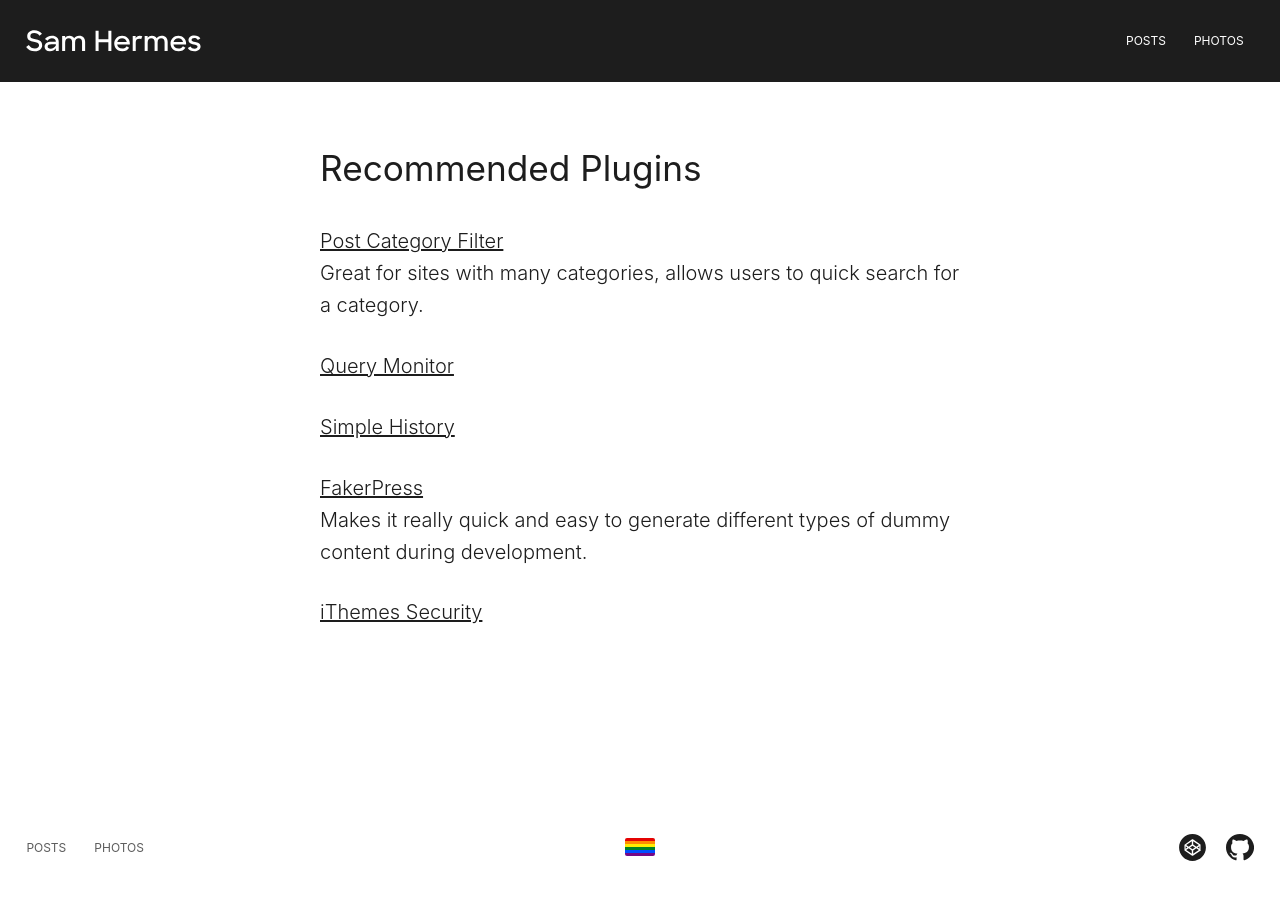
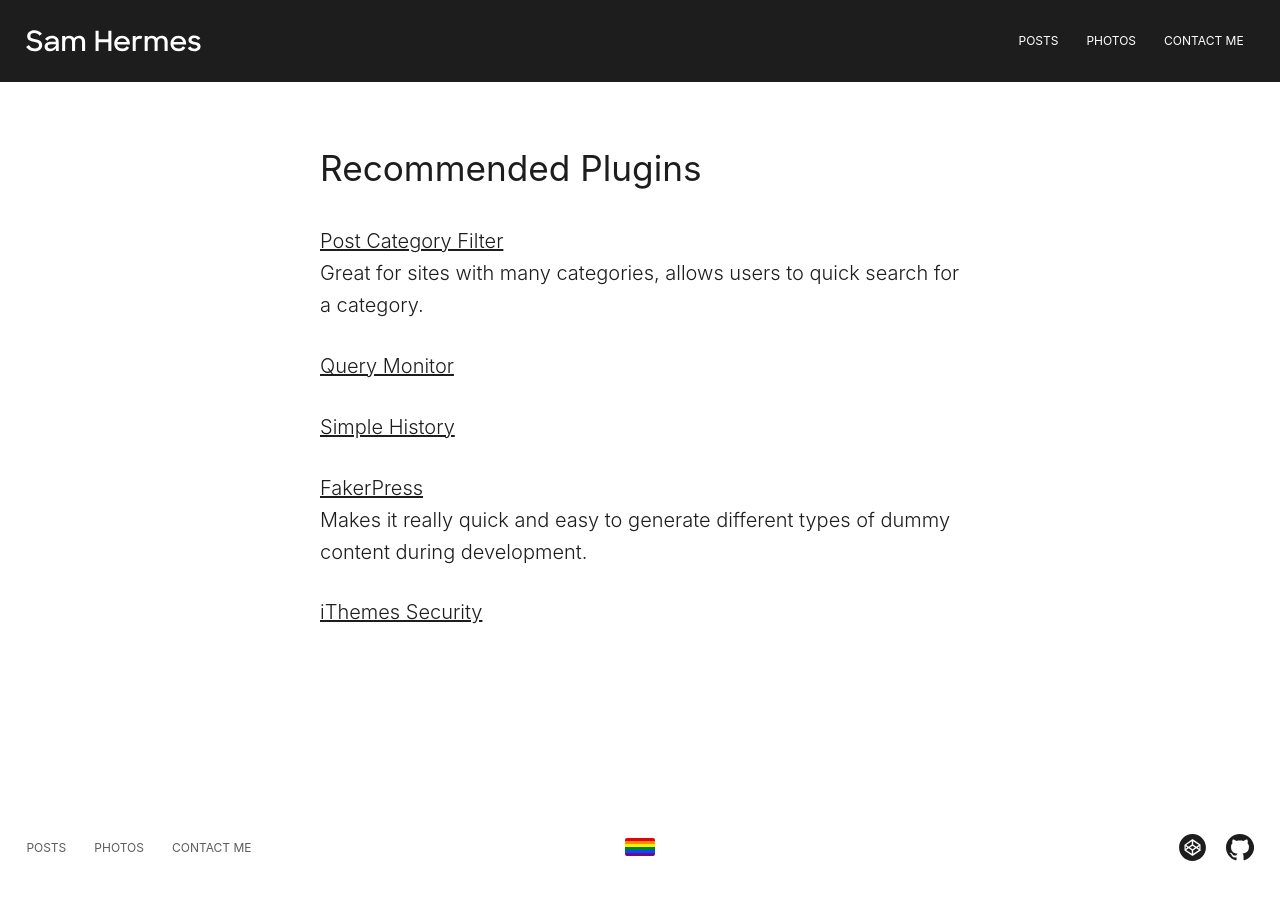
Before and after one commit to samhermes/samhermes.github.io, a Jekyll site: the page built from recommended-plugins.md, in a window 1280 px wide. Built offline with Jekyll 4.4.1, drawn with Linux system fonts in a browser that asks for light colours.

Commit message:
Add easy way for people to contact me

```diff
--- a/_includes/footer.html
+++ b/_includes/footer.html
@@ -2,6 +2,7 @@
 	<ul class="site-nav">
 		<li><a href="/posts">Posts</a></li>
 		<li><a href="/photos">Photos</a></li>
+		<li><a href="https://samhermes.typeform.com/to/d4C4FT">Contact Me</a></li>
 	</ul>
 	{% include pride.svg %}
 	<ul class="social">
--- a/_includes/header.html
+++ b/_includes/header.html
@@ -4,6 +4,7 @@
     <ul class="site-nav">
       <li><a href="/posts">Posts</a></li>
       <li><a href="/photos">Photos</a></li>
+      <li><a href="https://samhermes.typeform.com/to/d4C4FT">Contact Me</a></li>
     </ul>
    	</div>
 </header>
--- a/_sass/_global.scss
+++ b/_sass/_global.scss
@@ -19,7 +19,7 @@
       width: 150px;
       height: 40px;
 
-      @media screen and (min-width: 28.125em) {
+      @media screen and (min-width: 31em) {
         width: 175px;
         height: 50px;
       }
@@ -31,17 +31,19 @@
 
 .site-nav {
   list-style: none;
-  margin: 0.4em 0 0 0;
+  margin: 0.4em 0 0 -0.625rem;
   padding: 0;
-  float: right;
-  @media screen and (min-width: 28.125em) {
+  clear: both;
+  @media screen and (min-width: 31em) {
     margin: 0.55em 0 0 0;
+    float: right;
+    clear: none;
   }
   li {
     float: left;
     font-size: 0.75em;
     text-transform: uppercase;
-    @media screen and (min-width: 28.125em) {
+    @media screen and (min-width: 31em) {
       margin-left: 0.5rem;
     }
     &:first-child {
@@ -67,7 +69,9 @@
   padding: 1em 5% 1.5em;
   margin: 0 auto;
   position: relative;
+  text-align: center;
   @media screen and (min-width: 45.625em) {
+    text-align: left;
     padding: 1.3em 1.65em 1.6em;
   }
   .pride {
@@ -81,8 +85,20 @@
     }
   }
   .site-nav {
-    float: left;
-    margin: 0 0 0 -0.625rem;
+    float: none;
+    margin: 0 0 0.8em;
+    @media screen and (min-width: 40em) {
+      float: left;
+      margin: 0 0 0 -0.625rem;
+    }
+    li {
+      float: none;
+      display: inline-block;
+      @media screen and (min-width: 40em) {
+        float: left;
+        display: block;
+      }
+    }
     a {
       color: #5d5d5d;
       &:hover {
@@ -94,12 +110,18 @@
 
 .social {
   list-style: none;
-  margin: 0.125em 0 0;
   padding: 0;
-  float: right;
+  margin: 0.125em 0 4em;
+  @media screen and (min-width: 40em) {
+    margin: 0.125em 0 0;
+    float: right;
+  }
   li {
-    float: left;
+    display: inline-block;
     margin-left: 1.25em;
+    @media screen and (min-width: 40em) {
+      float: left;
+    }
     &:first-child {
       margin-left: 0;
     }
```
